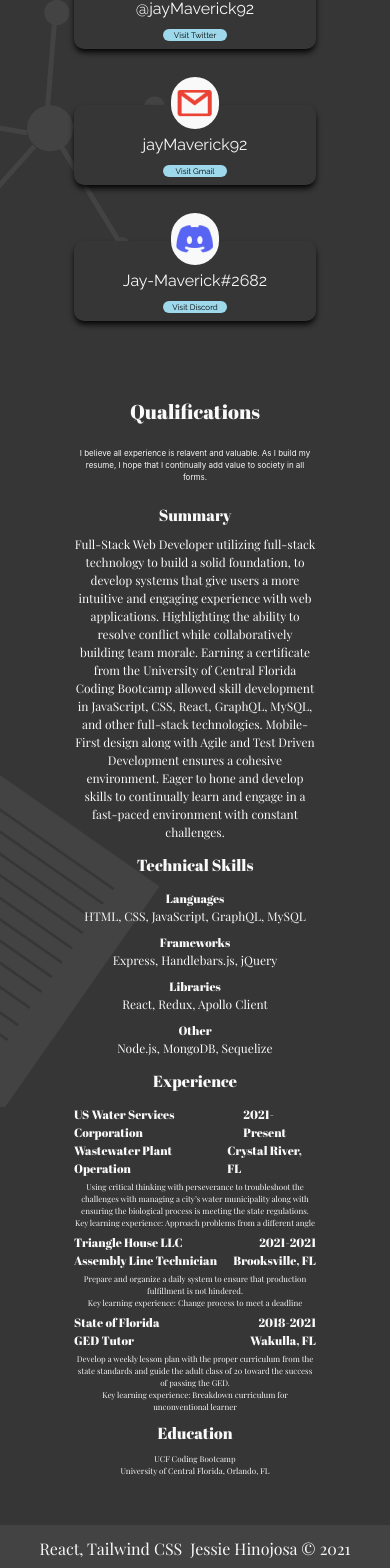
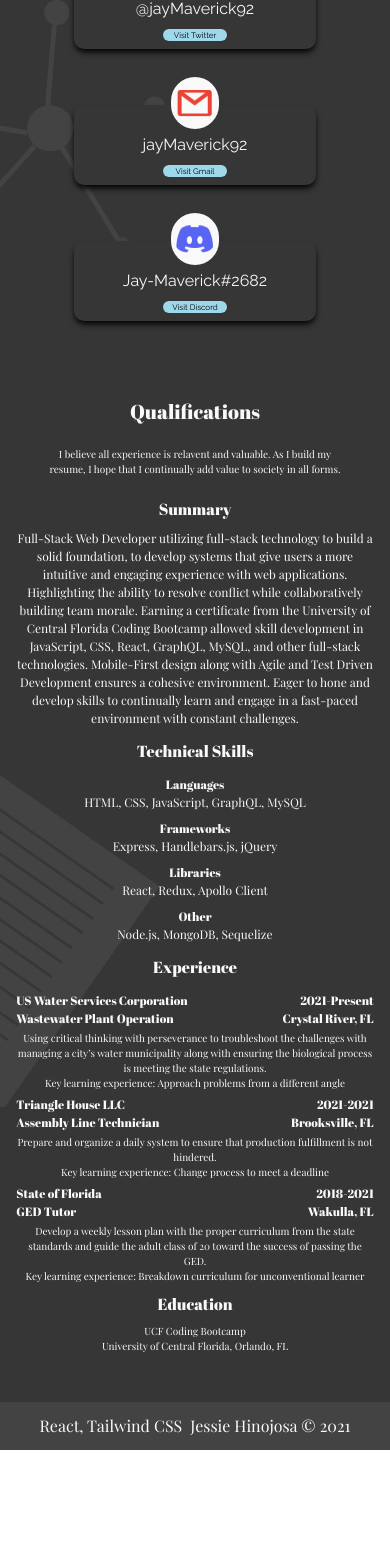
Before and after one commit to JessieHinojosa/personal-portfolio, a React (Create React App) app: page / in a window 390 px wide. Shown: the part 3152-4720 px from the top of the page. After the commit the page ends 4602 px from the top, so only its background shows below. Built offline with nearby package versions, Linux system fonts and the light colour scheme.

Commit message:
fixed resume mobile width and heading font

```diff
--- a/src/pages/Resume.js
+++ b/src/pages/Resume.js
@@ -4,13 +4,14 @@ import BackgroundPaper from '../assets/images/sm-mobile/background-paper.png'
 const Resume = () => {
     return (
         <section className='
-          py-12 w-mobile-paragraph-w mx-auto
+          py-12 w-11/12 mx-auto
           mobile:w-mobile-lg-paragraph-w
           desktop:w-full desktop:mt-32
           '
           id='resume'>
             <div className='
               desktop:pl-32 fade fadeOut
+              desktop:mb-20
               '>
                 <h2 className='
                   text-center font-primary text-pg-heading
@@ -19,10 +20,10 @@ const Resume = () => {
 
                 '>Qualifications</h2>
                 <p className='
-                text-secondary text-mobile-paragraph text-center
+                font-secondary text-mobile-exploring-text text-center w-10/12 mx-auto
                 my-mobile-margin-from-pg-heading
                 mobile:text-mobile-exploring-text
-                desktop:text-left desktop:text-pg-heading desktop:w-4/12
+                desktop:text-left desktop:text-pg-heading desktop:w-4/12 desktop:mx-0
                 '>
                     I believe all experience is relavent and valuable.
                     As I build my resume, I hope that I continually add
@@ -183,7 +184,7 @@ const Resume = () => {
                     '>Crystal River, FL</h4>
                 </div>
                 <div className='
-                  text-mobile-paragraph font-secondary text-center my-1
+                  text-mobile-exploring-text font-secondary text-center my-1
                   desktop:text-desktop-paragraph
                   desktop:px-20
 
@@ -229,7 +230,7 @@ const Resume = () => {
                     '>Brooksville, FL</h4>
                 </div>
                 <div className='
-                  text-mobile-paragraph font-secondary text-center my-1
+                  text-mobile-exploring-text font-secondary text-center my-1
                   desktop:text-desktop-paragraph
                   desktop:px-20
                   '>
@@ -269,7 +270,7 @@ const Resume = () => {
                     '>Wakulla, FL</h4>
                 </div>
                 <div className='
-                  text-mobile-paragraph font-secondary text-center my-1
+                  text-mobile-exploring-text font-secondary text-center my-1
                   desktop:text-desktop-paragraph desktop:px-20
                   '>
                     <p>
@@ -292,12 +293,12 @@ const Resume = () => {
                     Education
                 </h3>
                 <p className='
-                  text-mobile-paragraph font-secondary text-center
+                  text-mobile-exploring-text font-secondary text-center
                   mobile:text-mobile-exploring-text
                   desktop:text-desktop-paragraph
                 '>UCF Coding Bootcamp</p>
                 <p className='
-                  text-mobile-paragraph font-secondary text-center
+                  text-mobile-exploring-text font-secondary text-center
                   mobile:text-mobile-exploring-text
                   desktop:text-desktop-paragraph
                 '>University of Central Florida, Orlando, FL</p>
```
Also changed, not shown: 10 other files (tests, documents, lock files or other folders).
